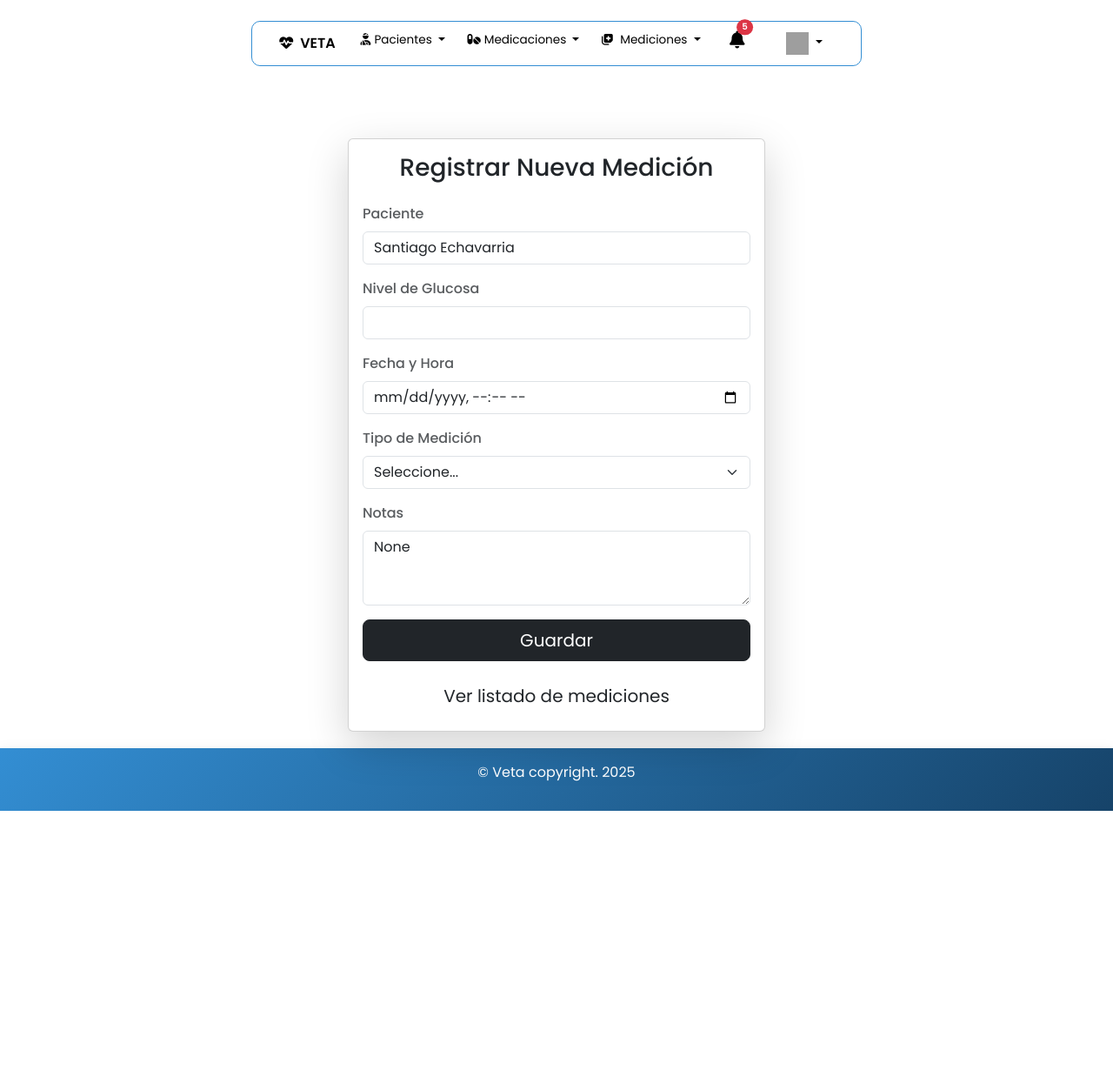
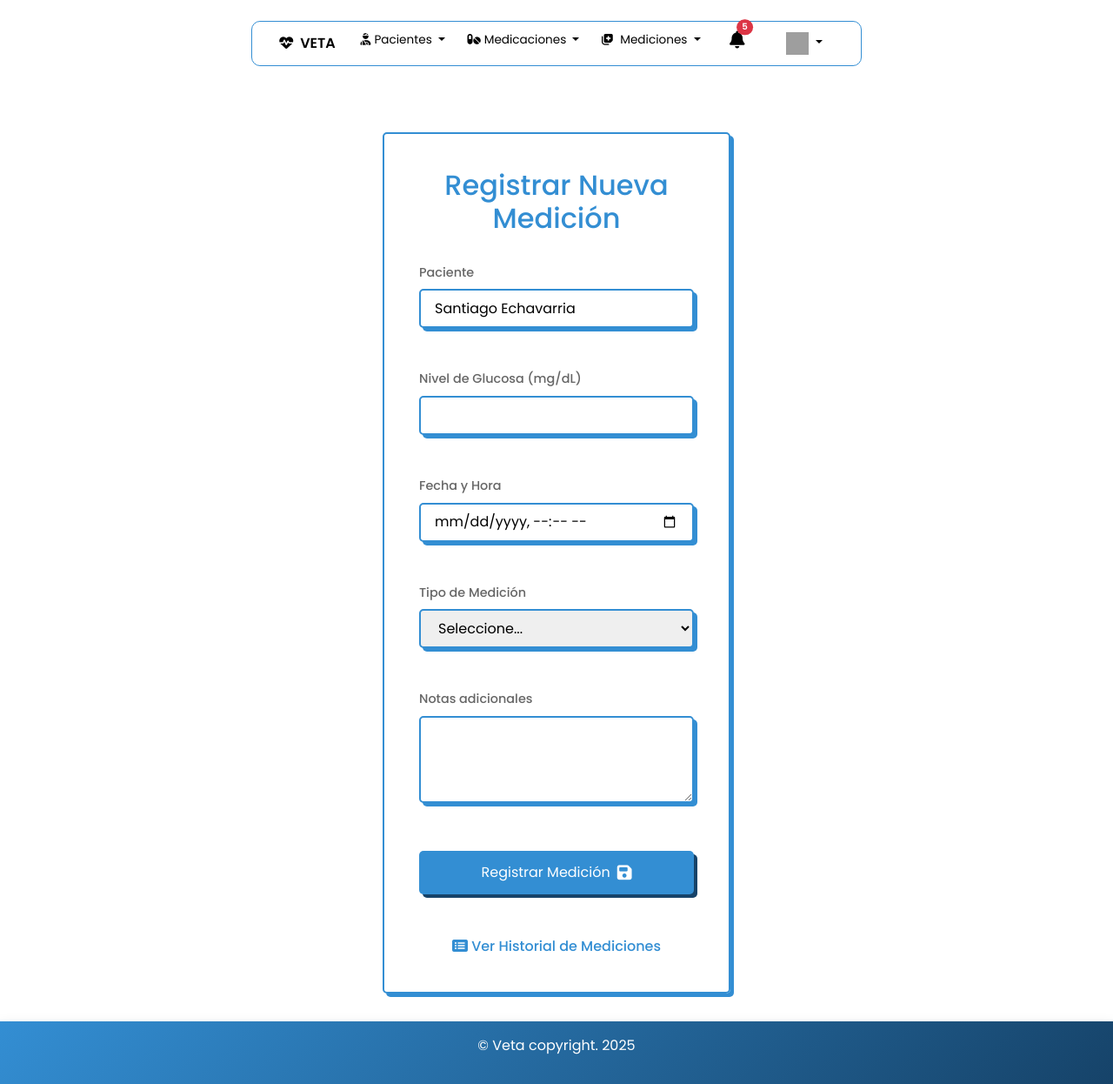
Before and after one commit to SantiagoEchavarria/Veta, a Django app: page /mediciones/registrar in a window 1280 px wide. Shown: the whole page at 87% size. Before the commit the page ends 932 px from the top, so only its background shows below. Run offline with Django 5.2, Linux system fonts and the light colour scheme; a user stored in the database is signed in; data comes from the database, SQL or seed files in the repository; grey boxes are pictures that could not be loaded.

Commit message:
Nuevo diseño para registrar mediciones reutilizando el diseño Auth

```diff
--- a/mediciones/templates/mediciones/registrar_medicion.html
+++ b/mediciones/templates/mediciones/registrar_medicion.html
@@ -1,45 +1,64 @@
 {% extends "usuarios/base.html" %}
 
 {% block content %}
-<div class="container d-flex justify-content-center align-items-center" style="min-height: calc(100vh - 80px); margin-top: 20px;">
-    <div class="card shadow-lg w-100" style="max-width: 480px;">
-        <div class="card-body">
-            <div class="text-center">
-                <h1 class="card-title h3">{% if medicion %}Editar{% else %}Registrar Nueva{% endif %} Medición</h1>
-            </div>
+<div class="auth-container">
+    <div class="auth-card">
+        <div class="auth-header">
+            <h1 class="auth-title">{% if medicion %}Editar{% else %}Registrar Nueva{% endif %} Medición</h1>
 
             {% if form_errors %}
-                <div class="alert alert-danger mt-3">
-                    <ul class="mb-0">
+            <div class="auth-error">
+                <ul class="error-list">
                     {% for field, errors in form_errors.items %}
-                            <li><strong>{{ field }}:</strong> {{ errors.0 }}</li>
+                        <li><strong>{{ field|title }}:</strong> {{ errors.0 }}</li>
                     {% endfor %}
                 </ul>
             </div>
             {% endif %}
+        </div>
 
-            <div class="mt-4">
-                <form method="post">
+        <form class="auth-form" method="post">
             {% csrf_token %}
 
-                    <div class="mb-3">
-                        <label class="form-label text-muted">Paciente</label>
-                        <input type="text" class="form-control" value="{{ request.user.nombre }}" readonly>
+            <!-- Paciente -->
+            <div class="auth-input-group">
+                <label class="input-label">Paciente</label>
+                <input type="text"
+                       class="auth-input"
+                       value="{{ request.user.nombre }}"
+                       readonly>
             </div>
 
-                    <div class="mb-3">
-                        <label for="id_nivel_glucosa" class="form-label text-muted">Nivel de Glucosa</label>
-                        <input type="number" step="0.1" name="nivel_glucosa" id="id_nivel_glucosa" class="form-control" value="{{ form.nivel_glucosa.value }}" required>
+            <!-- Nivel de Glucosa -->
+            <div class="auth-input-group">
+                <label class="input-label">Nivel de Glucosa (mg/dL)</label>
+                <input type="number"
+                       step="0.1"
+                       name="nivel_glucosa"
+                       id="id_nivel_glucosa"
+                       class="auth-input"
+                       value="{{ form.nivel_glucosa.value|default:'' }}"
+                       required>
             </div>
 
-                    <div class="mb-3">
-                        <label for="id_fecha_hora" class="form-label text-muted">Fecha y Hora</label>
-                        <input type="datetime-local" name="fecha_hora" id="id_fecha_hora" class="form-control" value="{{ form.fecha_hora.value|date:'Y-m-d\TH:i' }}" required>
+            <!-- Fecha y Hora -->
+            <div class="auth-input-group">
+                <label class="input-label">Fecha y Hora</label>
+                <input type="datetime-local"
+                       name="fecha_hora"
+                       id="id_fecha_hora"
+                       class="auth-input"
+                       value="{{ form.fecha_hora.value|date:'Y-m-d\TH:i' }}"
+                       required>
             </div>
 
-                    <div class="mb-3">
-                        <label for="id_tipo_medicion" class="form-label text-muted">Tipo de Medición</label>
-                        <select name="tipo_medicion" id="id_tipo_medicion" class="form-select" required>
+            <!-- Tipo de Medición -->
+            <div class="auth-input-group">
+                <label class="input-label">Tipo de Medición</label>
+                <select name="tipo_medicion"
+                        id="id_tipo_medicion"
+                        class="auth-input"
+                        required>
                     <option value="">Seleccione...</option>
                     <option value="Ayunas" {% if form.tipo_medicion.value == "Ayunas" %}selected{% endif %}>Ayunas</option>
                     <option value="Postprandial" {% if form.tipo_medicion.value == "Postprandial" %}selected{% endif %}>Postprandial</option>
@@ -47,23 +66,30 @@
                 </select>
             </div>
 
-                    <div class="mb-3">
-                        <label for="id_notas" class="form-label text-muted">Notas</label>
-                        <textarea name="notas" id="id_notas" class="form-control" rows="3">{{ form.notas.value }}</textarea>
+            <!-- Notas -->
+            <div class="auth-input-group">
+                <label class="input-label">Notas adicionales</label>
+                <textarea name="notas"
+                          id="id_notas"
+                          class="auth-input"
+                          style="height: 100px; resize: vertical">{{ form.notas.value|default:'' }}</textarea>
             </div>
 
-                    <div class="d-grid">
-                        <button type="submit" class="btn btn-dark btn-lg">
-                            {% if medicion %}Guardar Cambios{% else %}Guardar{% endif %}
+            <div class="auth-input-group">
+                <button type="submit" class="auth-button">
+                    <span class="button-text">
+                        {% if medicion %}Guardar Cambios{% else %}Registrar Medición{% endif %}
+                    </span>
+                    <i class="fas fa-save button-icon"></i>
                 </button>
             </div>
 
-                    <div class="d-flex justify-content-center mt-3">
-                        <a href="{% url 'lista_mediciones' %}" class="btn btn-gray btn-lg">Ver listado de mediciones</a>
+            <div class="text-center">
+                <a href="{% url 'lista_mediciones' %}" class="form-link">
+                    <i class="fas fa-list-alt"></i> Ver Historial de Mediciones
+                </a>
             </div>
         </form>
     </div>
 </div>
-    </div>
-</div>
 {% endblock %}
```
Also changed, not shown: mediciones/static/mediciones/css/mediciones.css (line endings or trailing spaces). Lines whose indentation alone changed are shown as unchanged.
